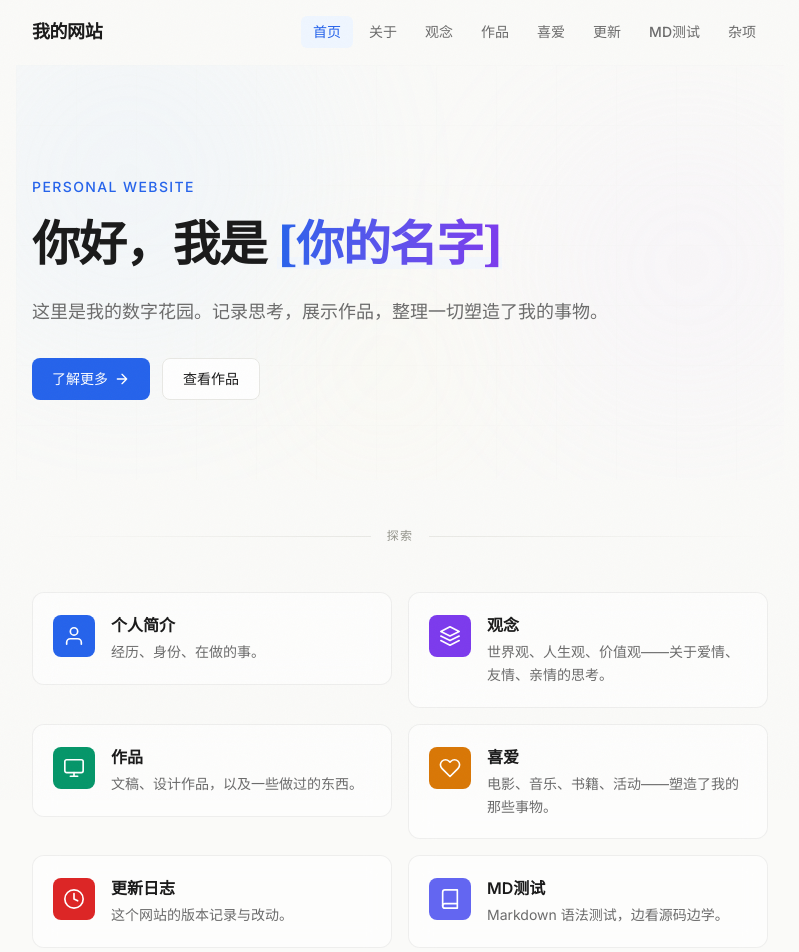
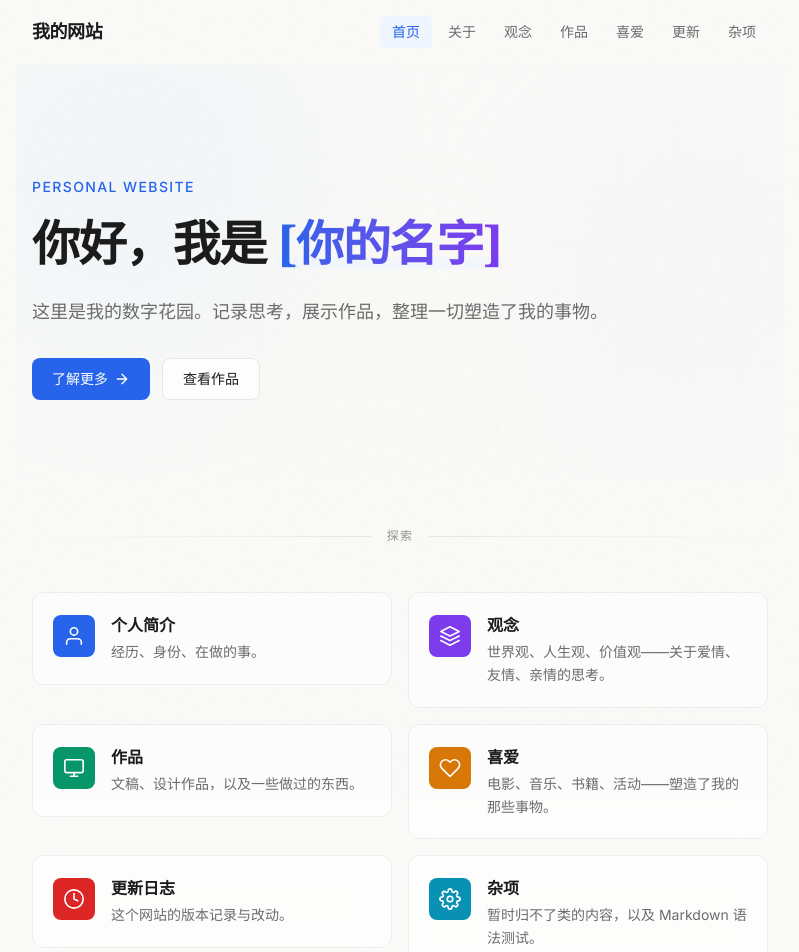
Before and after one commit to ws20061024sd-ai/XOLN_WEB, a Next.js app in the folder site/: page / in a window 1280 px wide. Shown: the top 952 px of the page, without its empty margins (240-1039 px from the left). Built offline with nearby package versions, Linux system fonts and the light colour scheme.

Commit message:
MD测试归入杂项子页面
- 从导航栏和首页卡片移除 MD测试独立入口
- 在杂项页面添加跳转链接 → /md-test
- 修复 md-test 页面空白问题

```diff
--- a/site/content/pages/misc.md
+++ b/site/content/pages/misc.md
@@ -4,9 +4,11 @@
 
 ---
 
-## 待整理
+## Markdown 语法测试
 
-这里放一些还没有想好放哪里的内容。
+对照 `.md` 源文件和网页渲染效果学习 Markdown 写法。
+
+[→ 打开 MD 语法测试页](/md-test)
 
 ---
 
--- a/site/src/app/page.tsx
+++ b/site/src/app/page.tsx
@@ -63,21 +63,9 @@ const sections = [
     ),
   },
   {
-    href: "/md-test",
-    title: "MD测试",
-    desc: "Markdown 语法测试，边看源码边学。",
-    color: "#6366f1",
-    icon: (
-      <svg width="22" height="22" viewBox="0 0 24 24" fill="none" stroke="currentColor" strokeWidth="1.8" strokeLinecap="round" strokeLinejoin="round">
-        <path d="M4 19.5A2.5 2.5 0 0 1 6.5 17H20" />
-        <path d="M6.5 2H20v20H6.5A2.5 2.5 0 0 1 4 19.5v-15A2.5 2.5 0 0 1 6.5 2z" />
-      </svg>
-    ),
-  },
-  {
     href: "/misc",
     title: "杂项",
-    desc: "暂时归不了类的内容。",
+    desc: "暂时归不了类的内容，以及 Markdown 语法测试。",
     color: "#0891b2",
     icon: (
       <svg width="22" height="22" viewBox="0 0 24 24" fill="none" stroke="currentColor" strokeWidth="1.8" strokeLinecap="round" strokeLinejoin="round">
--- a/site/src/components/Header.tsx
+++ b/site/src/components/Header.tsx
@@ -11,7 +11,6 @@ const navItems = [
   { href: "/works", label: "作品" },
   { href: "/favorites", label: "喜爱" },
   { href: "/changelog", label: "更新" },
-  { href: "/md-test", label: "MD测试" },
   { href: "/misc", label: "杂项" },
 ];
 
```
Also changed, not shown: 1 other file (tests, documents, lock files or other folders).
